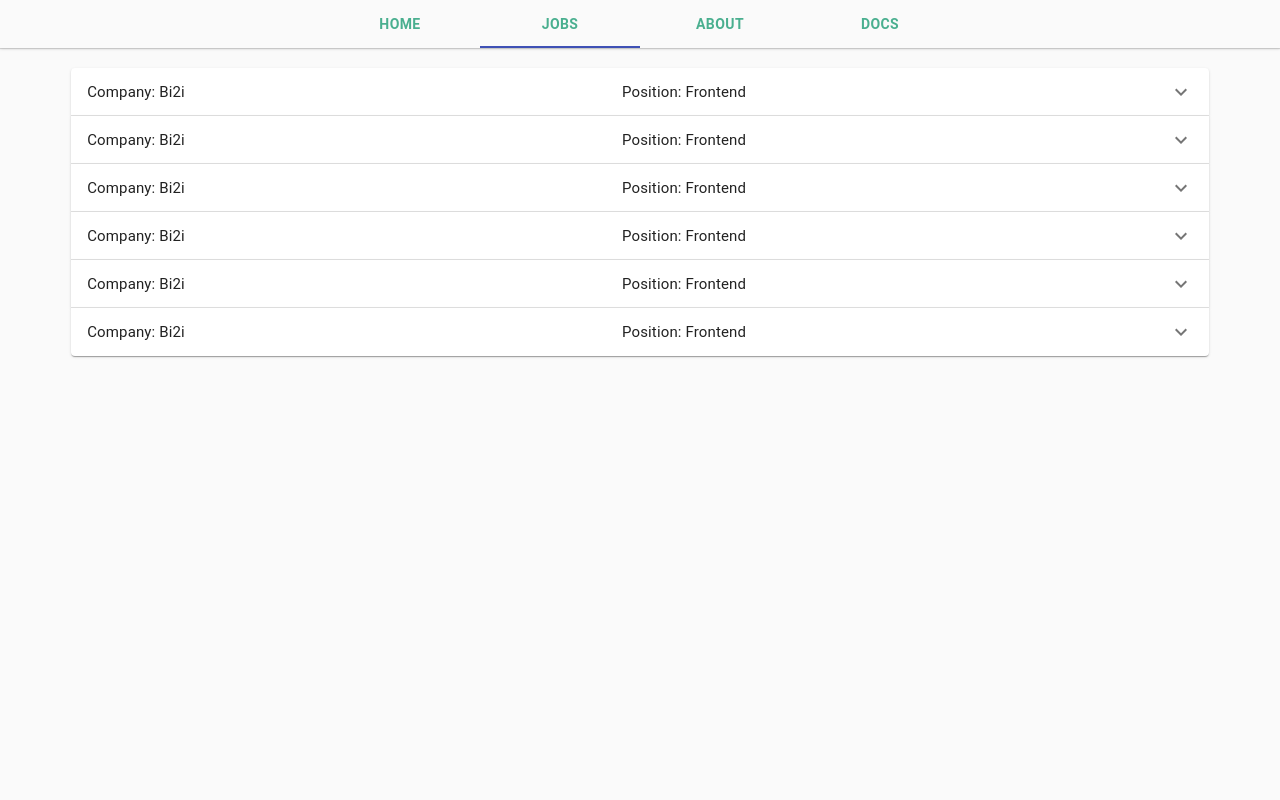
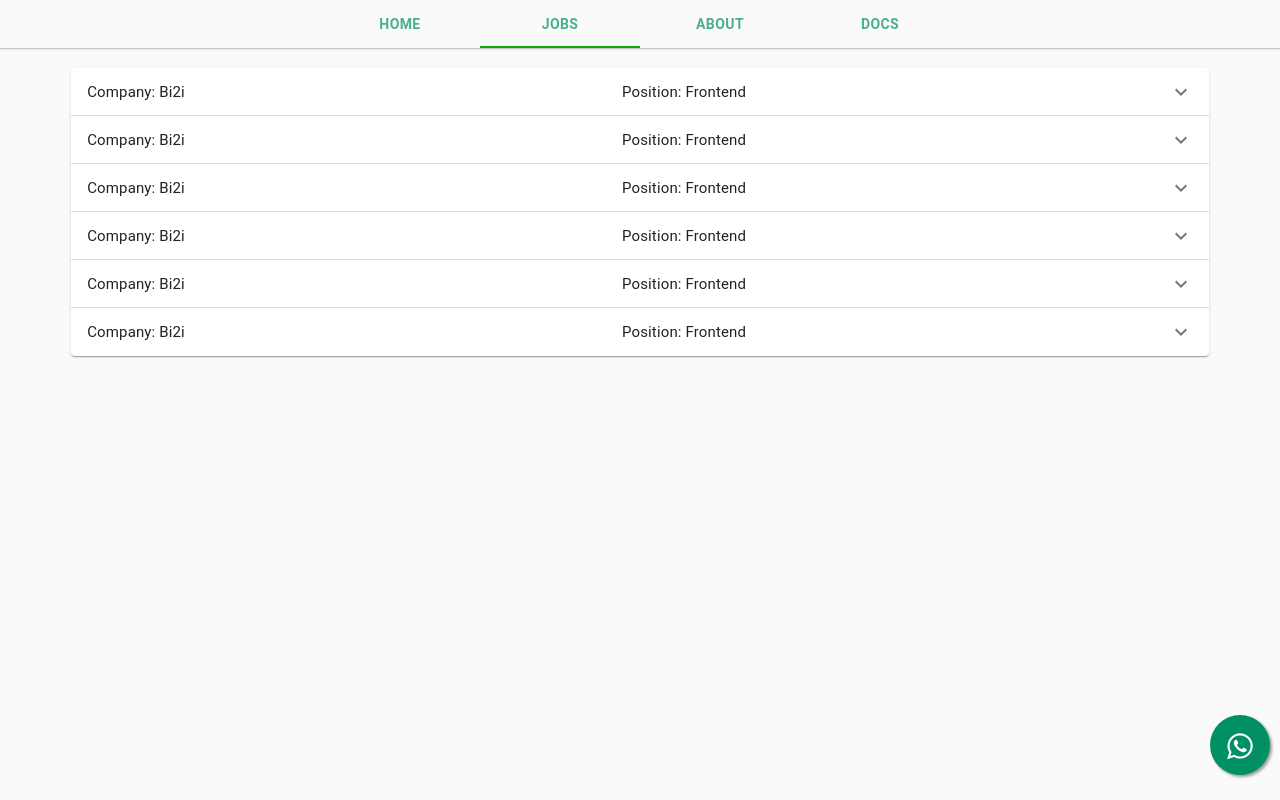
Before and after one commit to rahulnag/selfless, a React (Create React App) app: page /freshersopenings in a window 1280 px wide. Built offline with nearby package versions, Linux system fonts and the light colour scheme; no server answers.

Commit message:
whats app button added

```diff
--- a/public/index.html
+++ b/public/index.html
@@ -1,14 +1,12 @@
 <!DOCTYPE html>
 <html lang="en">
+
 <head>
   <meta charset="utf-8" />
   <link rel="icon" href="%PUBLIC_URL%/favicon.ico" />
   <meta name="viewport" content="width=device-width, initial-scale=1" />
   <meta name="theme-color" content="#000000" />
-    <meta
-      name="description"
-      content="Web site created using create-react-app"
-    />
+  <meta name="description" content="Web site created using create-react-app" />
   <link rel="apple-touch-icon" href="%PUBLIC_URL%/logo192.png" />
   <!--
       manifest.json provides metadata used when your web app is installed on a
@@ -25,7 +23,31 @@
       Learn how to configure a non-root public URL by running `npm run build`.
     -->
   <title>React App</title>
+
+  <style>
+    .float {
+      position: fixed;
+      width: 60px;
+      height: 60px;
+      bottom: 25px;
+      right: 10px;
+      background-color: rgb(0 144 99);
+      color: #FFF;
+      border-radius: 50px;
+      text-align: center;
+      font-size: 30px;
+      box-shadow: 2px 2px 3px #999;
+      z-index: 100;
+      text-decoration: none;
+    }
+
+    .my-float {
+      margin-top: 16px;
+    }
+  </style>
+
 </head>
+
 <body>
   <noscript>You need to enable JavaScript to run this app.</noscript>
   <div id="root"></div>
@@ -39,5 +61,14 @@
       To begin the development, run `npm start` or `yarn start`.
       To create a production bundle, use `npm run build` or `yarn build`.
     -->
+  <link rel="stylesheet" href="https://maxcdn.bootstrapcdn.com/font-awesome/4.5.0/css/font-awesome.min.css">
+
+  <a id="whatsappbutton" rel="noreferrer"
+    href="https://api.whatsapp.com/send?phone=919955460028&text=Hello%21%20SelflessFamily%20Hope%20you%20are%20doing%20well. Can%20you%20please%20help%20me ?"
+    class="float" target="_blank">
+    <i class="fa fa-whatsapp my-float"></i>
+    <!-- <p style="font-size: small; color:rgb(0 144 99);"><b>Live Chat</b></p> -->
+  </a>
 </body>
+
 </html>
--- a/src/components/Openings/Openings.js
+++ b/src/components/Openings/Openings.js
@@ -17,7 +17,7 @@
     width: "auto",
     padding: "10px",
     fontSize: "2em",
-    color: "rgb(0 0 0 / 62%)",
+    color: "rgba(44, 51, 53, 0.78)",
   },
   control: {
     padding: theme.spacing(2),
--- a/src/components/Openings/SharedAccordian.js
+++ b/src/components/Openings/SharedAccordian.js
@@ -45,6 +45,7 @@
             <AccordionDetails>
               <Typography>{j.desc}</Typography>
             </AccordionDetails>
+            <a href={j.link} target="_blank" style={{ textDecoration: "none" }}>
               <button
                 style={{
                   float: "right",
@@ -59,10 +60,11 @@
               >
                 Click To Apply
               </button>
+            </a>
           </Accordion>
         ))
       ) : (
-        <h3>Loading..</h3>
+        <h3>Loading...</h3>
       )}
     </div>
   );
--- a/src/components/TopNav.css
+++ b/src/components/TopNav.css
@@ -7,9 +7,6 @@
   color: rgb(0 144 99);
   font-weight: bolder;
 }
-.PrivateTabIndicator-colorPrimary-4 {
+.MuiTabs-indicator {
   background-color: #12aa04 !important;
 }
-.PrivateTabIndicator-colorPrimary-11 {
-  background-color: #12aa04 !important;
-}
```
Lines whose indentation alone changed are shown as unchanged.
